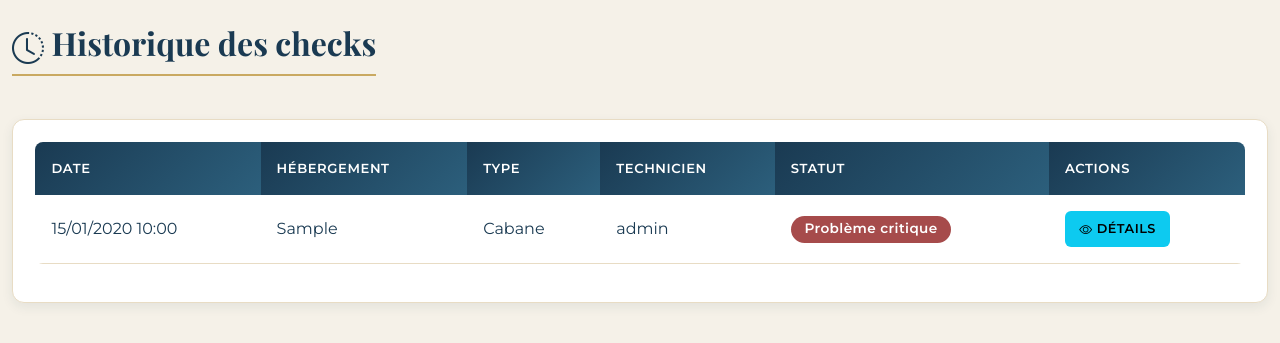
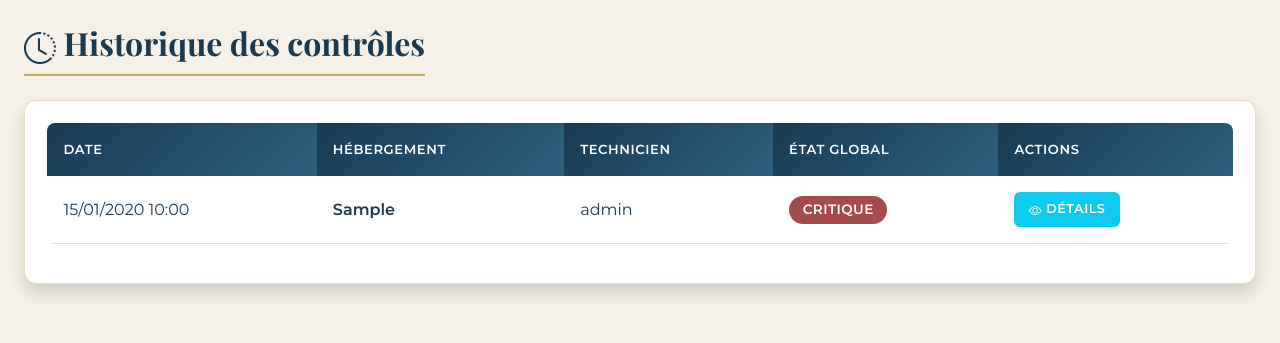
Before and after one commit to Collection-Rivage/le-phare-check, a Flask app: page /historique in a window 1280 px wide. Shown: the part 148-491 px from the top of the page. Run offline with Flask 3, Linux system fonts and the light colour scheme; a user stored in the database is signed in; data comes from the database, SQL or seed files in the repository; tables that the repository leaves empty hold one stand-in row (values such as "Sample post").

```diff
--- a/templates/historique.html
+++ b/templates/historique.html
@@ -1,22 +1,20 @@
 {% extends "base.html" %}
-
-{% block title %}Historique - Le Phare Check{% endblock %}
+{% block title %}Historique des contrôles{% endblock %}
 
 {% block content %}
-<h2><i class="bi bi-clock-history"></i> Historique des checks</h2>
+<div class="container mt-4">
+    <h2 class="mb-4"><i class="bi bi-clock-history"></i> Historique des contrôles</h2>
 
-<div class="card mt-4">
+    <div class="card shadow">
         <div class="card-body">
-        {% if checks %}
             <div class="table-responsive">
                 <table class="table table-hover">
-                <thead>
+                    <thead class="table-dark">
                         <tr>
                             <th>Date</th>
                             <th>Hébergement</th>
-                        <th>Type</th>
                             <th>Technicien</th>
-                        <th>Statut</th>
+                            <th>État Global</th>
                             <th>Actions</th>
                         </tr>
                     </thead>
@@ -24,62 +22,58 @@
                         {% for check in checks %}
                         <tr>
                             <td>{{ check.created_at.strftime('%d/%m/%Y %H:%M') }}</td>
-                        <td>{{ check.hebergement.emplacement }}</td>
-                        <td>{{ check.hebergement.type_hebergement.nom }}</td>
-                        <td>{{ check.technicien.username }}</td>
+                            <td><strong>{{ check.hebergement.emplacement if check.hebergement else 'N/A' }}</strong></td>
+                            <td>{{ check.technicien.username if check.technicien else 'Anonyme' }}</td>
                             <td>
                                 {% if check.probleme_critique %}
-                            <span class="badge bg-danger">Problème critique</span>
-                            {% elif not (check.electricite and check.plomberie and check.chauffage and check.proprete and check.equipements) %}
-                            <span class="badge bg-warning">Alerte</span>
+                                    <span class="badge bg-danger">CRITIQUE</span>
+                                {% elif not all([check.electricite, check.plomberie, check.chauffage, check.proprete, check.equipements]) %}
+                                    <span class="badge bg-warning text-dark">ALERTE</span>
                                 {% else %}
                                     <span class="badge bg-success">OK</span>
                                 {% endif %}
                             </td>
                             <td>
-                            <button class="btn btn-sm btn-info" data-bs-toggle="modal" data-bs-target="#detailModal{{ check.id }}">
+                                <!-- On utilise check.id pour rendre le bouton unique -->
+                                <button class="btn btn-info btn-sm text-white" data-bs-toggle="modal" data-bs-target="#detailsModal{{ check.id }}">
                                     <i class="bi bi-eye"></i> Détails
                                 </button>
                             </td>
                         </tr>
 
-                    <!-- Modal détails -->
-                    <div class="modal fade" id="detailModal{{ check.id }}" tabindex="-1">
+                        <!-- Fenêtre Modale Unique pour ce check -->
+                        <div class="modal fade" id="detailsModal{{ check.id }}" tabindex="-1" aria-hidden="true">
                             <div class="modal-dialog">
                                 <div class="modal-content">
                                     <div class="modal-header">
-                                    <h5 class="modal-title">Détails du check</h5>
-                                    <button type="button" class="btn-close" data-bs-dismiss="modal"></button>
+                                        <h5 class="modal-title">Détails du contrôle - {{ check.hebergement.emplacement }}</h5>
+                                        <button type="button" class="btn-close" data-bs-dismiss="modal" aria-label="Close"></button>
                                     </div>
                                     <div class="modal-body">
-                                    <p><strong>Date :</strong> {{ check.created_at.strftime('%d/%m/%Y à %H:%M') }}</p>
-                                    <p><strong>Hébergement :</strong> {{ check.hebergement.emplacement }}</p>
-                                    <p><strong>Type :</strong> {{ check.hebergement.type_hebergement.nom }}</p>
-                                    <p><strong>N° Châssis :</strong> {{ check.hebergement.numero_chassis or 'N/A' }}</p>
-                                    <p><strong>Technicien :</strong> {{ check.technicien.username }}</p>
-
-                                    <hr>
-
-                                    <h6>Checklist :</h6>
-                                    <ul class="list-unstyled">
-                                        <li>{% if check.electricite %}<i class="bi bi-check-circle-fill text-success"></i>{% else %}<i class="bi bi-x-circle-fill text-danger"></i>{% endif %} Électricité</li>
-                                        <li>{% if check.plomberie %}<i class="bi bi-check-circle-fill text-success"></i>{% else %}<i class="bi bi-x-circle-fill text-danger"></i>{% endif %} Plomberie</li>
-                                        <li>{% if check.chauffage %}<i class="bi bi-check-circle-fill text-success"></i>{% else %}<i class="bi bi-x-circle-fill text-danger"></i>{% endif %} Chauffage</li>
-                                        <li>{% if check.proprete %}<i class="bi bi-check-circle-fill text-success"></i>{% else %}<i class="bi bi-x-circle-fill text-danger"></i>{% endif %} Propreté</li>
-                                        <li>{% if check.equipements %}<i class="bi bi-check-circle-fill text-success"></i>{% else %}<i class="bi bi-x-circle-fill text-danger"></i>{% endif %} Équipements</li>
+                                        <ul class="list-group list-group-flush">
+                                            <li class="list-group-item d-flex justify-content-between">
+                                                Électricité : <span>{{ '✅ OK' if check.electricite else '❌ Problème' }}</span>
+                                            </li>
+                                            <li class="list-group-item d-flex justify-content-between">
+                                                Plomberie : <span>{{ '✅ OK' if check.plomberie else '❌ Problème' }}</span>
+                                            </li>
+                                            <li class="list-group-item d-flex justify-content-between">
+                                                Chauffage : <span>{{ '✅ OK' if check.chauffage else '❌ Problème' }}</span>
+                                            </li>
+                                            <li class="list-group-item d-flex justify-content-between">
+                                                Propreté : <span>{{ '✅ OK' if check.proprete else '❌ Problème' }}</span>
+                                            </li>
+                                            <li class="list-group-item d-flex justify-content-between">
+                                                Équipements : <span>{{ '✅ OK' if check.equipements else '❌ Problème' }}</span>
+                                            </li>
                                         </ul>
-
-                                    {% if check.probleme_critique %}
-                                    <div class="alert alert-danger">
-                                        <i class="bi bi-exclamation-triangle-fill"></i> <strong>Problème critique signalé</strong>
+                                        <div class="mt-3">
+                                            <h6>Observations :</h6>
+                                            <p class="p-2 bg-light rounded border">{{ check.observations if check.observations else 'Aucune observation.' }}</p>
                                         </div>
-                                    {% endif %}
-
-                                    {% if check.observations %}
-                                    <hr>
-                                    <h6>Observations :</h6>
-                                    <p>{{ check.observations }}</p>
-                                    {% endif %}
+                                    </div>
+                                    <div class="modal-footer">
+                                        <button type="button" class="btn btn-secondary" data-bs-dismiss="modal">Fermer</button>
                                     </div>
                                 </div>
                             </div>
@@ -88,9 +82,7 @@
                     </tbody>
                 </table>
             </div>
-        {% else %}
-        <p class="text-muted text-center">Aucun check effectué pour le moment</p>
-        {% endif %}
+        </div>
     </div>
 </div>
 {% endblock %}
```
Also changed, not shown: models.py (+4 -4 lines). Lines whose indentation alone changed are shown as unchanged.
